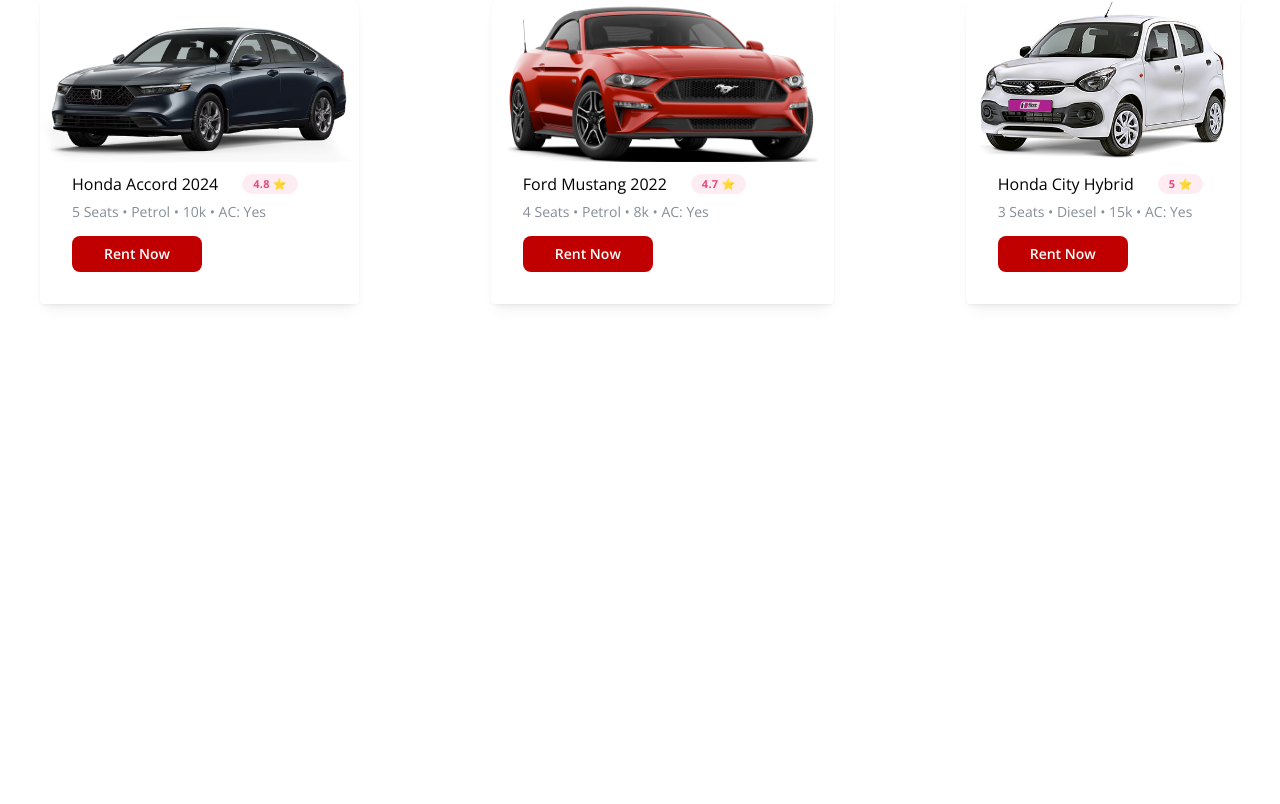
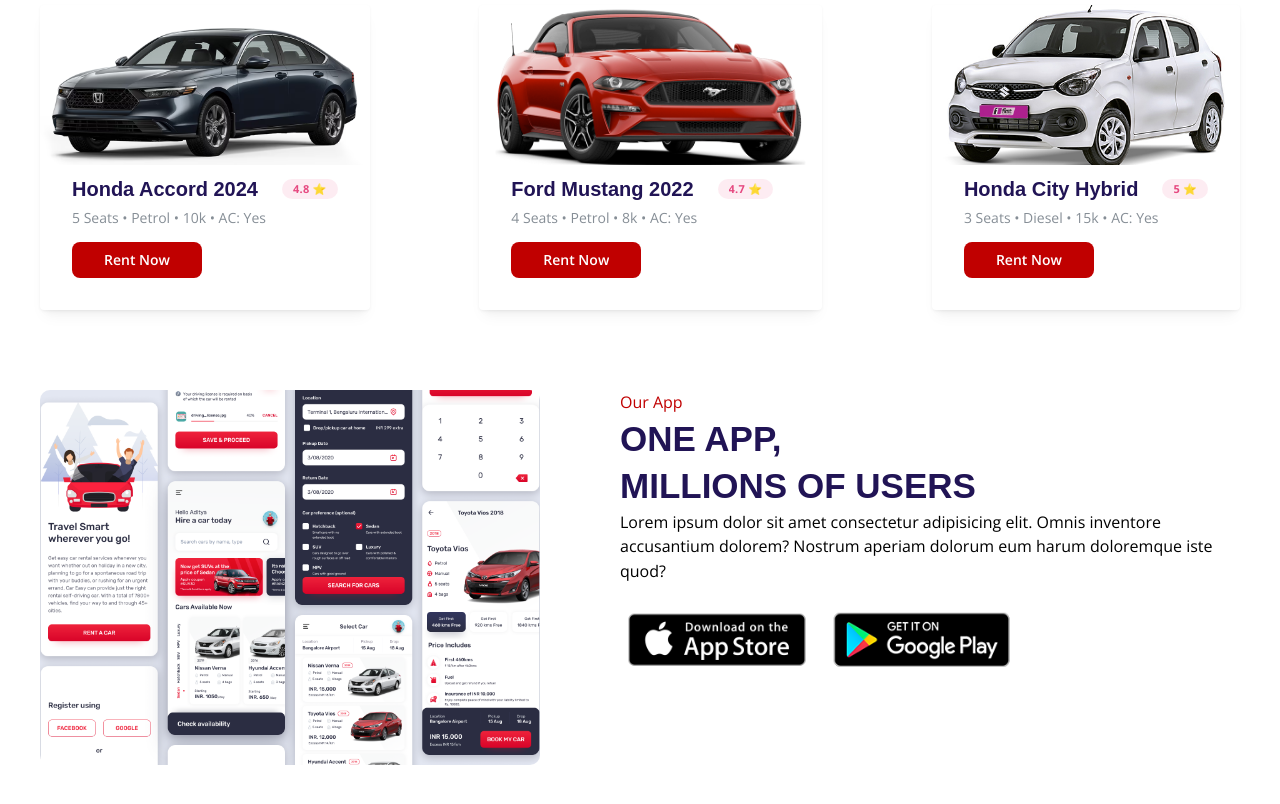
Before and after one commit to SanjeevRoyy/Car-Rental, a React (Vite) app: page / in a window 1280 px wide. Shown: the part 2382-3186 px from the top of the page. Before the commit the page ends 2726 px from the top, so only its background shows below. Built offline with nearby package versions, Linux system fonts and the light colour scheme.

Commit message:
created our app section

```diff
--- a/src/pages/Home.jsx
+++ b/src/pages/Home.jsx
@@ -3,6 +3,7 @@
 import Services from './services/Services'
 import About from './about/About'
 import Vehicles from './vehicles/Vehicles'
+import OurApp from './faq/OurApp'
 
 
 const Home = () => {
@@ -12,6 +13,7 @@
       <Services/>
       <About/>
       <Vehicles/>
+      <OurApp/>
     </>
   )
 }
--- /dev/null
+++ b/src/pages/faq/OurApp.jsx
@@ -0,0 +1,22 @@
+import { Box, Flex, Image, Text, Title } from "@mantine/core";
+import React from "react";
+
+const OurApp = () => {
+  return (
+    <Flex gap={80} p={40}>
+      <Image radius='10' w='500px' src="/img/app.png" />
+      <Box>
+        <Text c="secondary.0">Our App</Text>
+        <Title c='primary.0' size="h2">ONE APP, <br /> MILLIONS OF USERS</Title>
+        <Text>
+          Lorem ipsum dolor sit amet consectetur adipisicing elit. Omnis
+          inventore accusantium dolorem? Nostrum aperiam dolorum eum harum
+          doloremque iste quod?
+        </Text>
+        <Image style={{cursor:"pointer"}} w={400} src='img/playstore.png'/>
+      </Box>
+    </Flex>
+  );
+};
+
+export default OurApp;
--- a/src/pages/vehicles/Vehicles.jsx
+++ b/src/pages/vehicles/Vehicles.jsx
@@ -77,7 +77,7 @@
         </Card.Section>
 
         <Group position="apart" style={{ marginBottom: 5, marginTop: 10 }}>
-          <Text weight={500}>{car.name}</Text>
+          <Title size='h3' c='primary.0' weight={500}>{car.name}</Title>
           <Badge color="pink" variant="light">
             {car.rating} ⭐
           </Badge>
```
Also changed, not shown: public/img/app.png (added), public/img/playstore.png (added).
